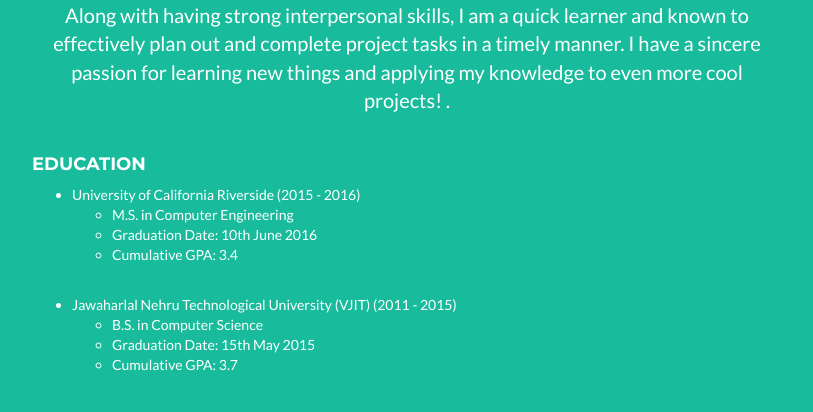
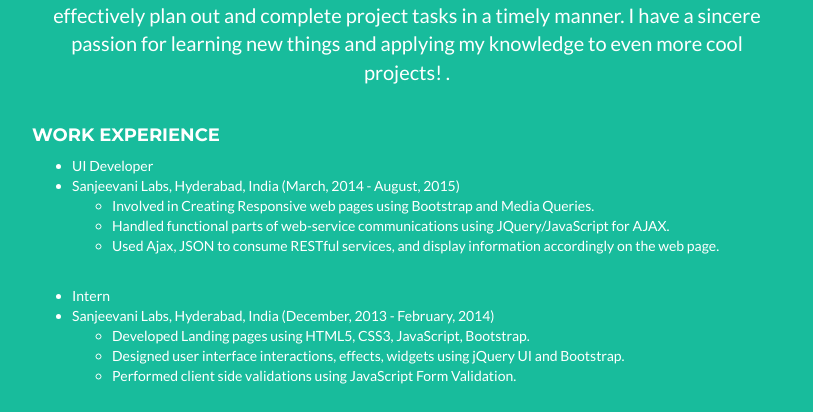
Before and after one commit to KiranRiddle7/KiranKK7, a website: page index.html in a window 1280 px wide. Shown: the part 2171-2583 px from the top of the page, without its empty margins (233-1046 px from the left). Drawn offline with nearby package versions, Linux system fonts and the light colour scheme.

Commit message:
Changes Made

```diff
--- a/index.html
+++ b/index.html
@@ -192,13 +192,36 @@
             </div>
             <div class="row">
                 <div class="col-lg-8 col-lg-offset-2 text-center">
-                    <p>Hello, my name is Kiran. Thank you for browsing my online portfolio and resume. This website contains information about some of my projects, my work experiences, and my education. I recently graduated with a Masters degree in Computer Engineering from the University of California, Riverside. I worked as a Software Engineer Intern at Dexter Labs, Hyderabad, India where I was involved in Android application development. During my undergrad, I have also successfully led my team in designing, developing, and completing two extensive web applications. I have experience coding in a couple of programming languages and various Front End technologies. I plan to broaden my knowledge in this field over time. Currently, I am learning Full stack web development. <br> <br>
+                    <p>Hello, my name is Kiran. Thank you for browsing my online portfolio and resume. This website contains information about some of my projects, my work experiences, and my education. I recently graduated with a Masters degree in Computer Engineering from the University of California, Riverside. I worked as a UI Developer at Sanjeevani Labs, Hyderabad, India where I was involved in Front-End Web development. During my undergrad, I have also successfully led my team in designing, developing, and completing two extensive web applications. I have experience coding in a couple of programming languages and various Front End technologies. I plan to broaden my knowledge in this field over time. Currently, I am learning Full stack web development. <br> <br>
 
                     Along with having strong interpersonal skills, I am a quick learner and known to effectively plan out and complete project tasks in a timely manner. I have a sincere passion for learning new things and applying my knowledge to even more cool projects!
                     .</p><br>
                 </div>
 
                 <div class="col-lg-8 col-lg-offset-2">
+
+
+                	<h4>Work Experience</h4>
+					<ul>
+                        <li>UI Developer</li>
+                        <li>Sanjeevani Labs, Hyderabad, India (March, 2014 - August, 2015)</li>
+                             <ul>
+                                <li>Involved in Creating Responsive web pages using Bootstrap and Media Queries.</li>
+                                <li> Handled functional parts of web-service communications using JQuery/JavaScript for AJAX.</li>
+                                <li>Used Ajax, JSON to consume RESTful services, and display information accordingly on the web page.</li>
+                            </ul>
+                    </ul>
+  <br>
+                    <ul>
+                        <li>Intern </li>
+                        <li>Sanjeevani Labs, Hyderabad, India (December, 2013 - February, 2014)</li>
+                            <ul>
+                                <li>Developed Landing pages using HTML5, CSS3, JavaScript, Bootstrap.</li>
+                                <li>Designed user interface interactions, effects, widgets using jQuery UI and Bootstrap.</li>
+                                <li>Performed client side validations using JavaScript Form Validation.</li>
+                            </ul>
+                    </ul>
+  <br>
                     <h4>Education</h4>
                     <ul>
                         <li>University of California Riverside (2015 - 2016)</li>
```
Also changed, not shown: 1 other file.
